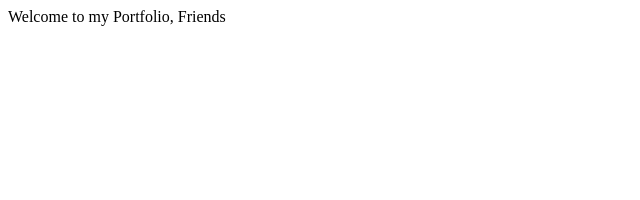
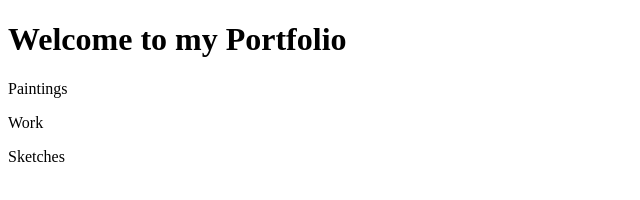
Before and after one commit to SirSaltySeal/Assignment-1, a plain HTML site: page Portfolio.html in a window 1280 px wide. Shown: the whole page, without its empty margins (0-640 px from the left). Drawn offline with Linux system fonts and the light colour scheme.

Commit message:
Update 3

```diff
--- a/Portfolio.html
+++ b/Portfolio.html
@@ -5,8 +5,13 @@
             Tanucan Cliford Baguio
         </title>
         <!--Title on tab-->
-        <head>
-          Welcome to my Portfolio, Friends
-        </head>
+        <h1>
+          Welcome to my Portfolio
+        </h1>
     </head>
+    <body>
+        <p>Paintings</p>
+        <p>Work</p>
+        <p>Sketches</p>
+    </body>
 </html>
```
